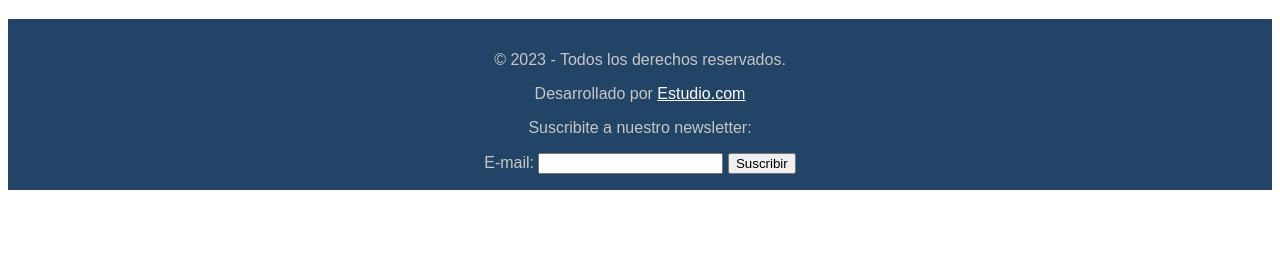
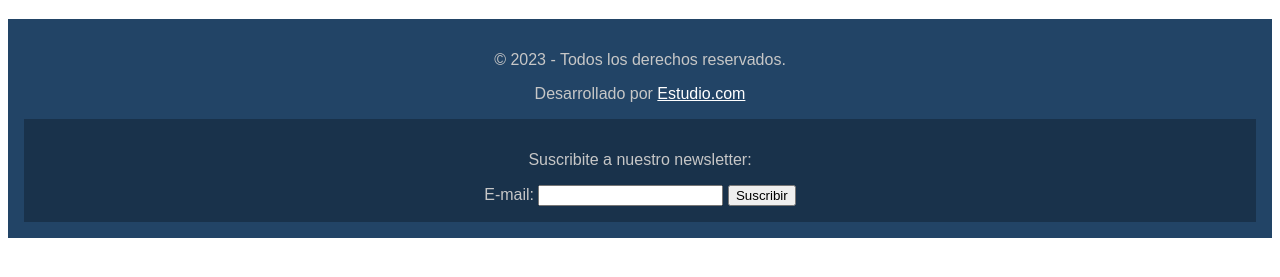
Before and after one commit to jdrjuan/sitio_web_2, a plain HTML site: page index.html in a window 1280 px wide. Shown: the part 189-466 px from the top of the page. Drawn offline with Linux system fonts and the light colour scheme.

Commit message:
Define color de fondo de sección de suscripción

```diff
--- a/css/style.css
+++ b/css/style.css
@@ -23,6 +23,11 @@ body > footer a {
     border-bottom-color: transparent;
 }
 
+.suscripcion {
+    background-color: #0004;
+    padding: 1em;
+}
+
 .form-contacto {
     /* border: 2px solid red; */
     background-color: hsl(210, 20%, 90%);
```
